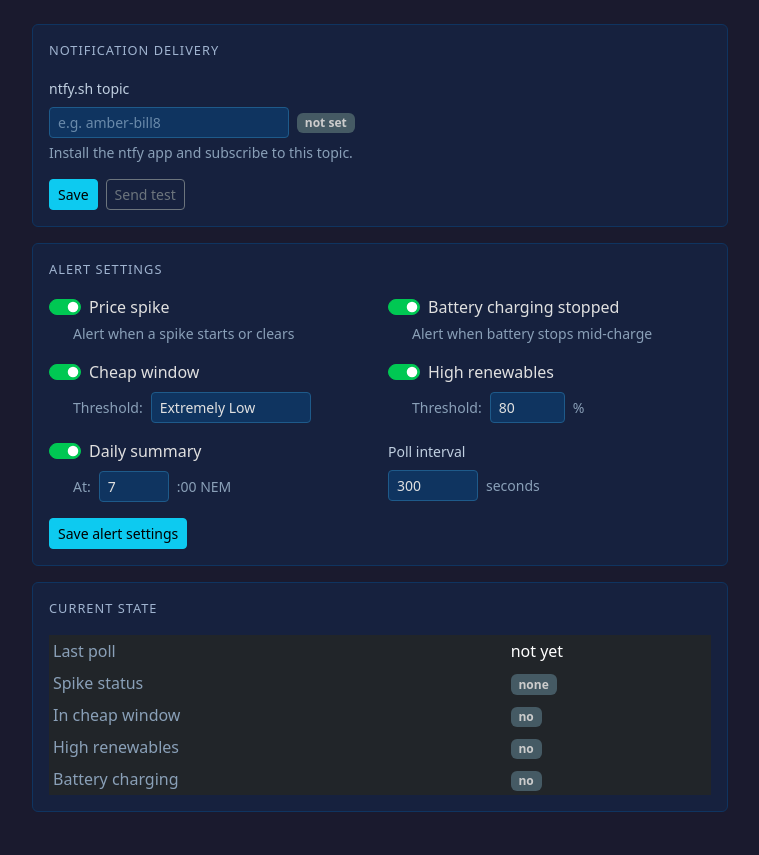
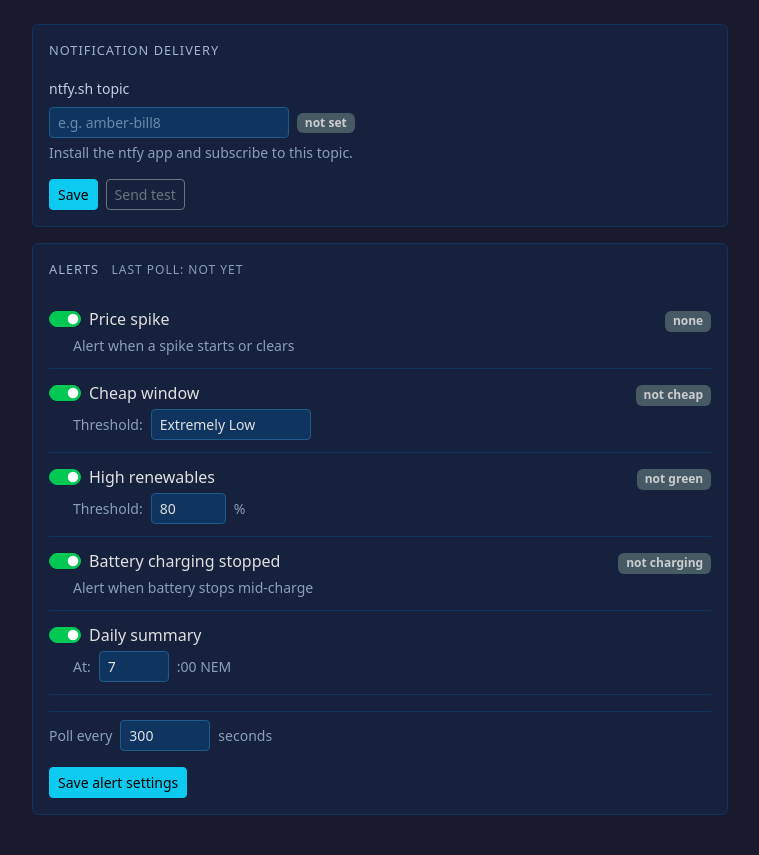
Before and after one commit to billsegall/amber, a Flask app: page /alerts in a window 1280 px wide. Shown: the part 56-911 px from the top of the page, without its empty margins (260-1019 px from the left). Before the commit the page ends 868 px from the top, so only its background shows below. Run offline with Flask 3, Linux system fonts and the light colour scheme; a user stored in the database is signed in; data comes from the database, SQL or seed files in the repository.

Commit message:
Merge alert settings and current state — show live status inline with each toggle

```diff
--- a/templates/alerts.html
+++ b/templates/alerts.html
@@ -23,6 +23,8 @@
     .form-check-label { color: #e0e0e0; }
     .form-label { color: #c0cfe0; }
     .text-secondary { color: #8aa0b8 !important; }
+    .alert-row { border-bottom: 1px solid #0f3460; padding: 0.75rem 0; }
+    .alert-row:last-child { border-bottom: none; }
   </style>
 </head>
 <body>
@@ -82,39 +84,47 @@
     </form>
   </div>
 
-  {# ── Alert settings ── #}
+  {# ── Alerts — toggle + current state together ── #}
   <form method="POST">
     <input type="hidden" name="action" value="save_alerts">
+    <div class="card mb-3 p-3">
+      <div class="card-title mb-3">
+        Alerts
+        <span class="text-secondary fw-normal ms-2" style="font-size:0.75rem">
+          last poll: {{ config.last_poll[:19]|replace("T"," ") if config.last_poll != "never" else "not yet" }}
+        </span>
+      </div>
 
-    <div class="card mb-3 p-3">
-      <div class="card-title mb-3">Alert Settings</div>
-      <div class="row g-3">
-
-        <div class="col-12 col-md-6">
-          <div class="form-check form-switch">
+      {# Price spike #}
+      <div class="alert-row d-flex align-items-start justify-content-between gap-3">
+        <div class="flex-grow-1">
+          <div class="form-check form-switch mb-1">
             <input class="form-check-input" type="checkbox" name="alert_spike" value="1" id="sw_spike"
                    {% if config.spike %}checked{% endif %}>
             <label class="form-check-label" for="sw_spike">Price spike</label>
           </div>
-          <div class="text-secondary small ms-4 mt-1">Alert when a spike starts or clears</div>
+          <div class="text-secondary small ms-4">Alert when a spike starts or clears</div>
         </div>
+        <div class="text-end flex-shrink-0">
+          {% if config.spike_status == "spike" %}
+            <span class="badge bg-danger">SPIKE</span>
+          {% elif config.spike_status == "potential" %}
+            <span class="badge bg-warning text-dark">potential</span>
+          {% else %}
+            <span class="badge badge-off">none</span>
+          {% endif %}
+        </div>
+      </div>
 
-        <div class="col-12 col-md-6">
-          <div class="form-check form-switch">
-            <input class="form-check-input" type="checkbox" name="alert_battery_charge_stop" value="1" id="sw_bcs"
-                   {% if config.battery_charge_stop %}checked{% endif %}>
-            <label class="form-check-label" for="sw_bcs">Battery charging stopped</label>
-          </div>
-          <div class="text-secondary small ms-4 mt-1">Alert when battery stops mid-charge</div>
-        </div>
-
-        <div class="col-12 col-md-6">
-          <div class="form-check form-switch">
+      {# Cheap window #}
+      <div class="alert-row d-flex align-items-start justify-content-between gap-3">
+        <div class="flex-grow-1">
+          <div class="form-check form-switch mb-1">
             <input class="form-check-input" type="checkbox" name="alert_cheap" value="1" id="sw_cheap"
                    {% if config.cheap %}checked{% endif %}>
             <label class="form-check-label" for="sw_cheap">Cheap window</label>
           </div>
-          <div class="mt-2 ms-4 d-flex align-items-center gap-2">
+          <div class="mt-1 ms-4 d-flex align-items-center gap-2">
             <span class="text-secondary small">Threshold:</span>
             <select name="alert_cheap_descriptor" class="form-select form-select-sm" style="max-width:160px">
               {% for d, label in descriptors.items() %}
@@ -123,14 +133,22 @@
             </select>
           </div>
         </div>
+        <div class="text-end flex-shrink-0">
+          <span class="badge {% if config.was_cheap %}badge-on{% else %}badge-off{% endif %}">
+            {{ "cheap now" if config.was_cheap else "not cheap" }}
+          </span>
+        </div>
+      </div>
 
-        <div class="col-12 col-md-6">
-          <div class="form-check form-switch">
+      {# High renewables #}
+      <div class="alert-row d-flex align-items-start justify-content-between gap-3">
+        <div class="flex-grow-1">
+          <div class="form-check form-switch mb-1">
             <input class="form-check-input" type="checkbox" name="alert_renewables" value="1" id="sw_ren"
                    {% if config.renewables %}checked{% endif %}>
             <label class="form-check-label" for="sw_ren">High renewables</label>
           </div>
-          <div class="mt-2 ms-4 d-flex align-items-center gap-2">
+          <div class="mt-1 ms-4 d-flex align-items-center gap-2">
             <span class="text-secondary small">Threshold:</span>
             <input type="number" name="alert_renewables_pct" class="form-control form-control-sm"
                    style="max-width:75px" step="5" min="0" max="100"
@@ -138,14 +156,39 @@
             <span class="text-secondary small">%</span>
           </div>
         </div>
+        <div class="text-end flex-shrink-0">
+          <span class="badge {% if config.was_green %}badge-on{% else %}badge-off{% endif %}">
+            {{ "green now" if config.was_green else "not green" }}
+          </span>
+        </div>
+      </div>
 
-        <div class="col-12 col-md-6">
-          <div class="form-check form-switch">
+      {# Battery charging stopped #}
+      <div class="alert-row d-flex align-items-start justify-content-between gap-3">
+        <div class="flex-grow-1">
+          <div class="form-check form-switch mb-1">
+            <input class="form-check-input" type="checkbox" name="alert_battery_charge_stop" value="1" id="sw_bcs"
+                   {% if config.battery_charge_stop %}checked{% endif %}>
+            <label class="form-check-label" for="sw_bcs">Battery charging stopped</label>
+          </div>
+          <div class="text-secondary small ms-4">Alert when battery stops mid-charge</div>
+        </div>
+        <div class="text-end flex-shrink-0">
+          <span class="badge {% if config.was_charging %}badge-on{% else %}badge-off{% endif %}">
+            {{ "charging" if config.was_charging else "not charging" }}
+          </span>
+        </div>
+      </div>
+
+      {# Daily summary #}
+      <div class="alert-row d-flex align-items-start gap-3">
+        <div class="flex-grow-1">
+          <div class="form-check form-switch mb-1">
             <input class="form-check-input" type="checkbox" name="alert_daily_summary" value="1" id="sw_daily"
                    {% if config.daily_summary %}checked{% endif %}>
             <label class="form-check-label" for="sw_daily">Daily summary</label>
           </div>
-          <div class="mt-2 ms-4 d-flex align-items-center gap-2">
+          <div class="mt-1 ms-4 d-flex align-items-center gap-2">
             <span class="text-secondary small">At:</span>
             <input type="number" name="daily_summary_hour" class="form-control form-control-sm"
                    style="max-width:70px" step="1" min="0" max="23"
@@ -153,65 +196,23 @@
             <span class="text-secondary small">:00 NEM</span>
           </div>
         </div>
+      </div>
 
-        <div class="col-12 col-md-6">
-          <label class="form-label small">Poll interval</label>
-          <div class="d-flex align-items-center gap-2">
-            <input type="number" name="poll_interval_seconds" class="form-control form-control-sm"
-                   style="max-width:90px" step="60" min="60"
-                   value="{{ config.poll_interval }}">
-            <span class="text-secondary small">seconds</span>
-          </div>
-        </div>
+      {# Poll interval #}
+      <div class="d-flex align-items-center gap-2 mt-3 pt-2" style="border-top:1px solid #0f3460">
+        <span class="text-secondary small">Poll every</span>
+        <input type="number" name="poll_interval_seconds" class="form-control form-control-sm"
+               style="max-width:90px" step="60" min="60"
+               value="{{ config.poll_interval }}">
+        <span class="text-secondary small">seconds</span>
+      </div>
 
-      </div>
       <div class="mt-3">
         <button type="submit" class="btn btn-sm btn-info">Save alert settings</button>
       </div>
     </div>
   </form>
 
-  {# ── Current state ── #}
-  <div class="card mb-3 p-3">
-    <div class="card-title mb-3">Current State</div>
-    <table class="table table-dark table-sm table-borderless mb-0">
-      <tbody>
-        <tr>
-          <td class="text-secondary">Last poll</td>
-          <td>{{ config.last_poll[:19]|replace("T"," ") if config.last_poll != "never" else "not yet" }}</td>
-        </tr>
-        <tr>
-          <td class="text-secondary">Spike status</td>
-          <td>
-            {% if config.spike_status == "spike" %}
-              <span class="badge bg-danger">SPIKE</span>
-            {% elif config.spike_status == "potential" %}
-              <span class="badge bg-warning text-dark">potential</span>
-            {% else %}
-              <span class="badge badge-off">none</span>
-            {% endif %}
-          </td>
-        </tr>
-        <tr>
-          <td class="text-secondary">In cheap window</td>
-          <td><span class="badge {% if config.was_cheap %}badge-on{% else %}badge-off{% endif %}">
-            {{ "yes" if config.was_cheap else "no" }}</span></td>
-        </tr>
-        <tr>
-          <td class="text-secondary">High renewables</td>
-          <td><span class="badge {% if config.was_green %}badge-on{% else %}badge-off{% endif %}">
-            {{ "yes" if config.was_green else "no" }}</span></td>
-        </tr>
-        <tr>
-          <td class="text-secondary">Battery charging</td>
-          <td><span class="badge {% if config.was_charging %}badge-on{% else %}badge-off{% endif %}">
-            {{ "yes" if config.was_charging else "no" }}</span></td>
-        </tr>
-      </tbody>
-    </table>
-  </div>
-
-
 </div>
 
 <script src="https://cdn.jsdelivr.net/npm/bootstrap@5.3.2/dist/js/bootstrap.bundle.min.js"></script>
```
